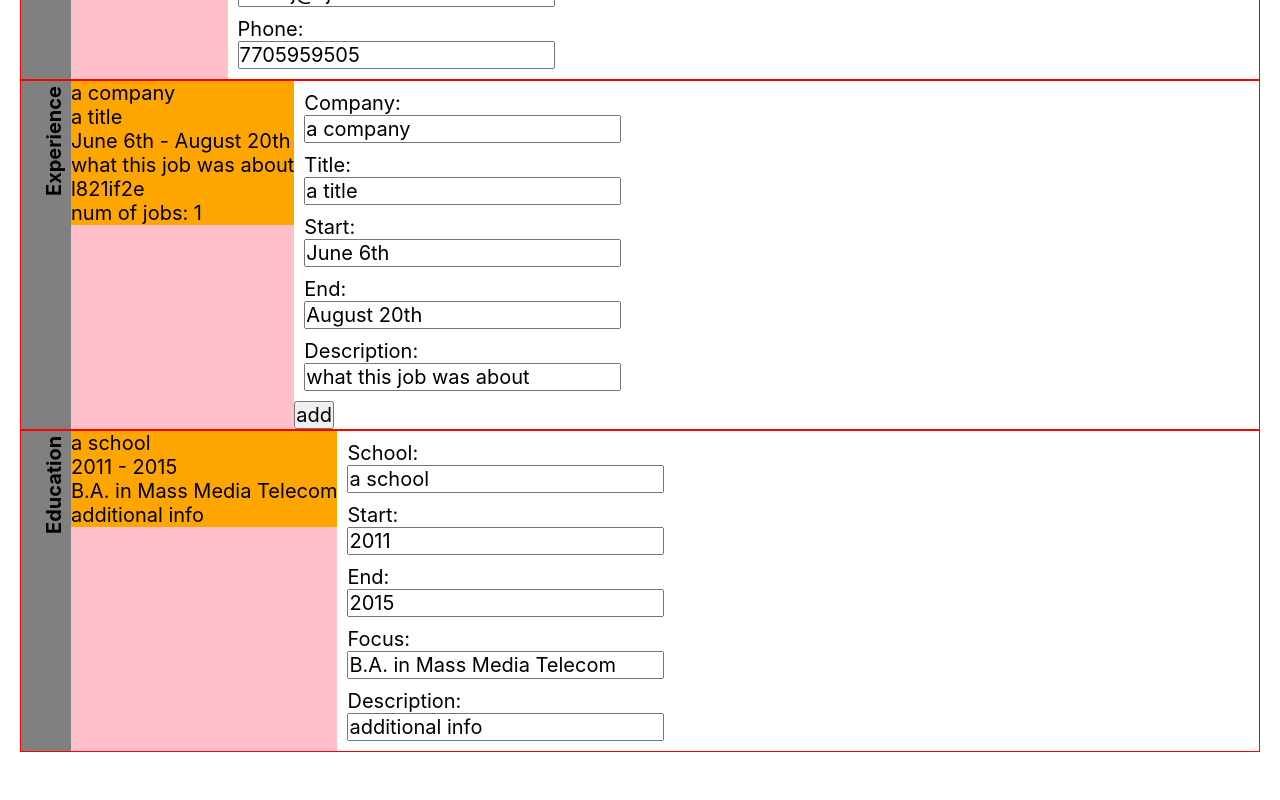
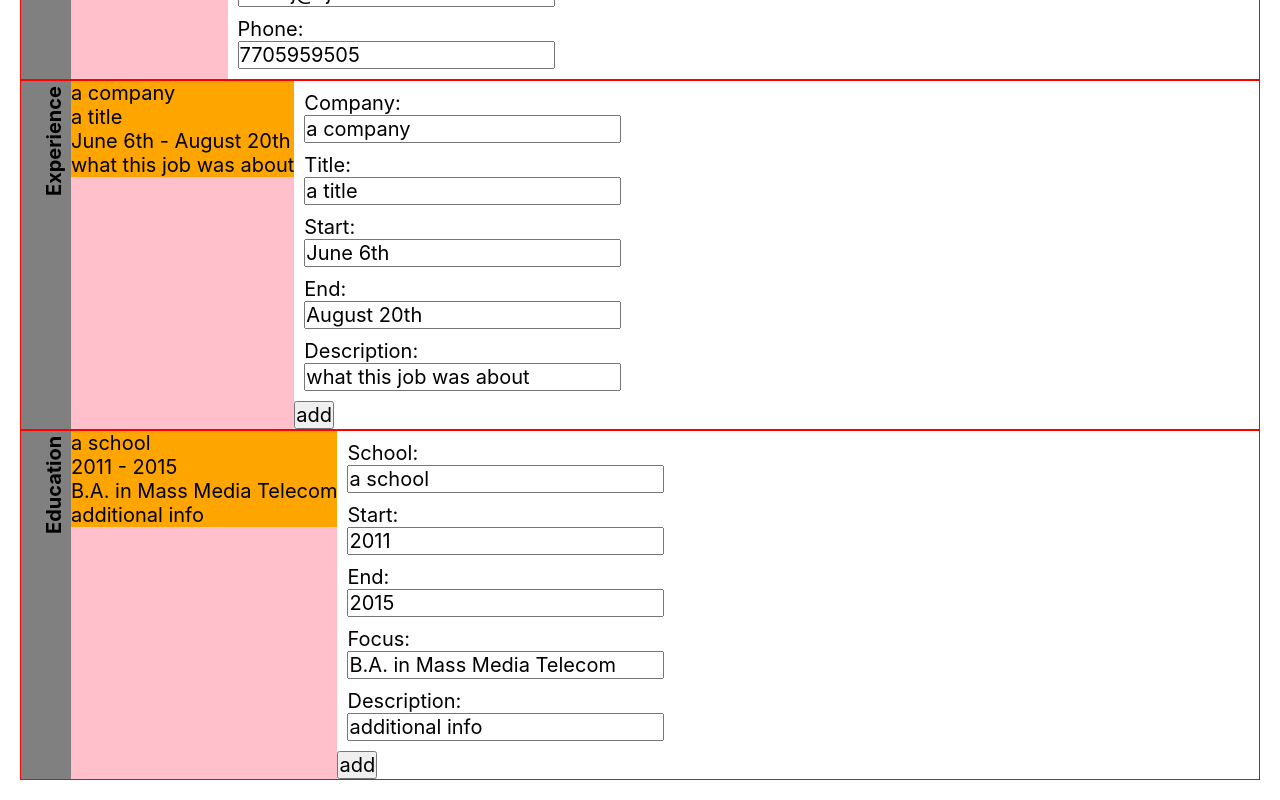
Before and after one commit to CutlerSheridan/cv-builder, a React (Create React App) app: page / in a window 1280 px wide. Shown: the part 186-986 px from the top of the page. Before the commit the page ends 958 px from the top, so only its background shows below. Built offline with nearby package versions, Linux system fonts and the light colour scheme.

Commit message:
0.2.8 Disable Add if previous section empty

```diff
--- a/package.json
+++ b/package.json
@@ -1,6 +1,6 @@
 {
   "name": "cv-builder",
-  "version": "0.2.7.1",
+  "version": "0.2.8",
   "private": true,
   "dependencies": {
     "@testing-library/jest-dom": "^5.16.5",
--- a/src/App.js
+++ b/src/App.js
@@ -91,6 +91,8 @@ class App extends Component {
     const jobOrProgram = section === 'experience' ? 'job' : 'program';
     const newObj = JSON.parse(JSON.stringify(this.state[section]));
 
+    // console.log(newObj[`${jobOrProgram}s`]);
+    if (!this.isLastObjEmpty(newObj[`${jobOrProgram}s`])) {
       newObj[jobOrProgram].id = uniqid();
       newObj[`${jobOrProgram}s`] = newObj[`${jobOrProgram}s`].concat(
         newObj[jobOrProgram]
@@ -98,12 +100,28 @@ class App extends Component {
       this.setState({
         [section]: newObj,
       });
+    }
   };
   toggleEditing() {
     this.setState((state) => ({
       editing: !state.editing,
     }));
   }
+  isLastObjEmpty = (objArray) => {
+    if (objArray.length === 0) {
+      return false;
+    }
+    const lastObj = objArray[objArray.length - 1];
+    for (let prop in lastObj) {
+      if (prop === 'id') {
+        continue;
+      }
+      if (lastObj[prop] !== '') {
+        return false;
+      }
+    }
+    return true;
+  };
   render() {
     return (
       <div className="cv-container">
@@ -126,6 +144,7 @@ class App extends Component {
             info={this.state.education}
             editing={this.state.editing}
             onchange={this.handleChange}
+            handleAddClick={this.addJobOrProgram}
           ></Education>
         </div>
       </div>
--- a/src/components/Education.js
+++ b/src/components/Education.js
@@ -1,6 +1,7 @@
 import { Component } from 'react';
 import Sidebar from './Sidebar';
 import AllItems from './AllItems';
+import Add from './Add';
 
 class Education extends Component {
   render() {
@@ -41,6 +42,10 @@ class Education extends Component {
               </div>
             );
           })}
+          <Add
+            section="education"
+            handleAddClick={this.props.handleAddClick}
+          ></Add>
         </form>
       </section>
     );
--- a/src/components/Experience.js
+++ b/src/components/Experience.js
@@ -18,8 +18,6 @@ class Experience extends Component {
                 {j.start} - {j.end}
               </div>
               <div className="item-container">{j.description}</div>
-              <div className="item-container">{j.id}</div>
-              <div className="item-container">{`num of jobs: ${info.jobs.length}`}</div>
             </div>
           ))}
         </div>
```
Also changed, not shown: 1 other file (tests, documents, lock files or other folders). Lines whose indentation alone changed are shown as unchanged.
